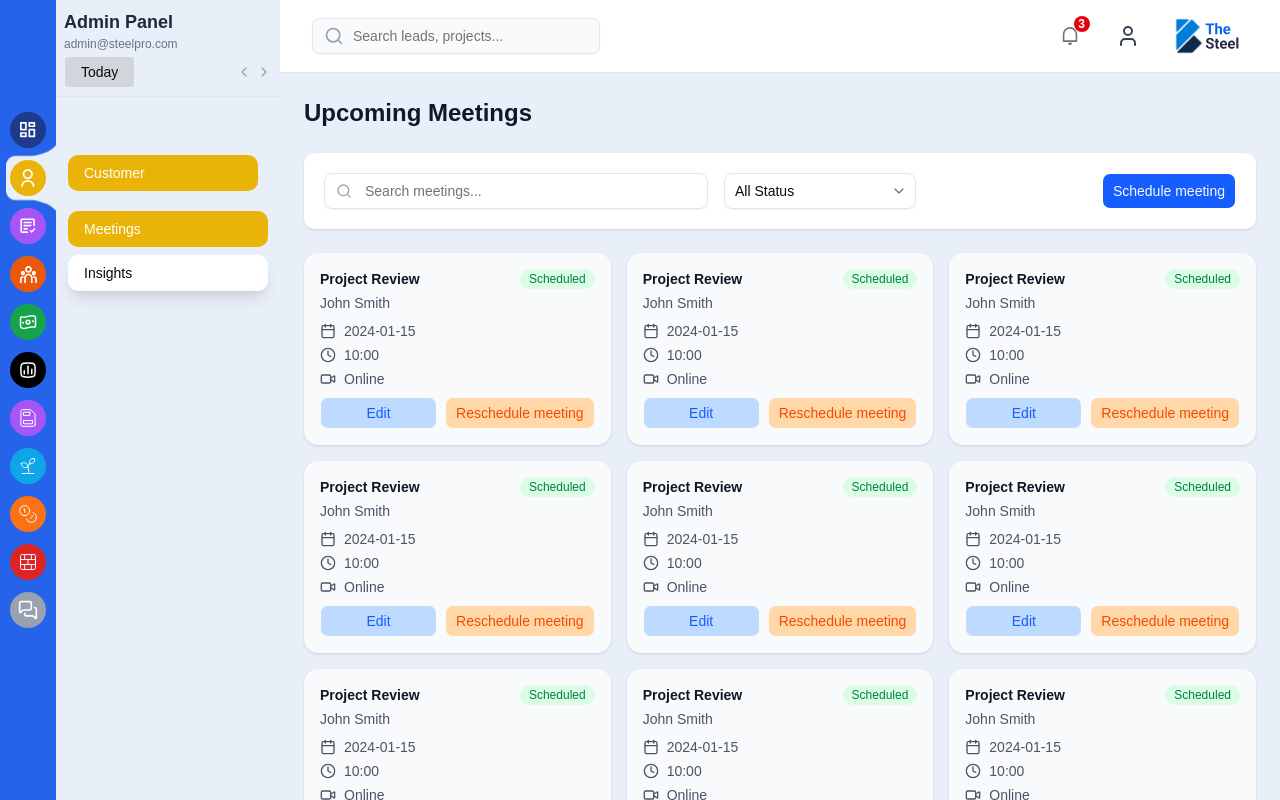
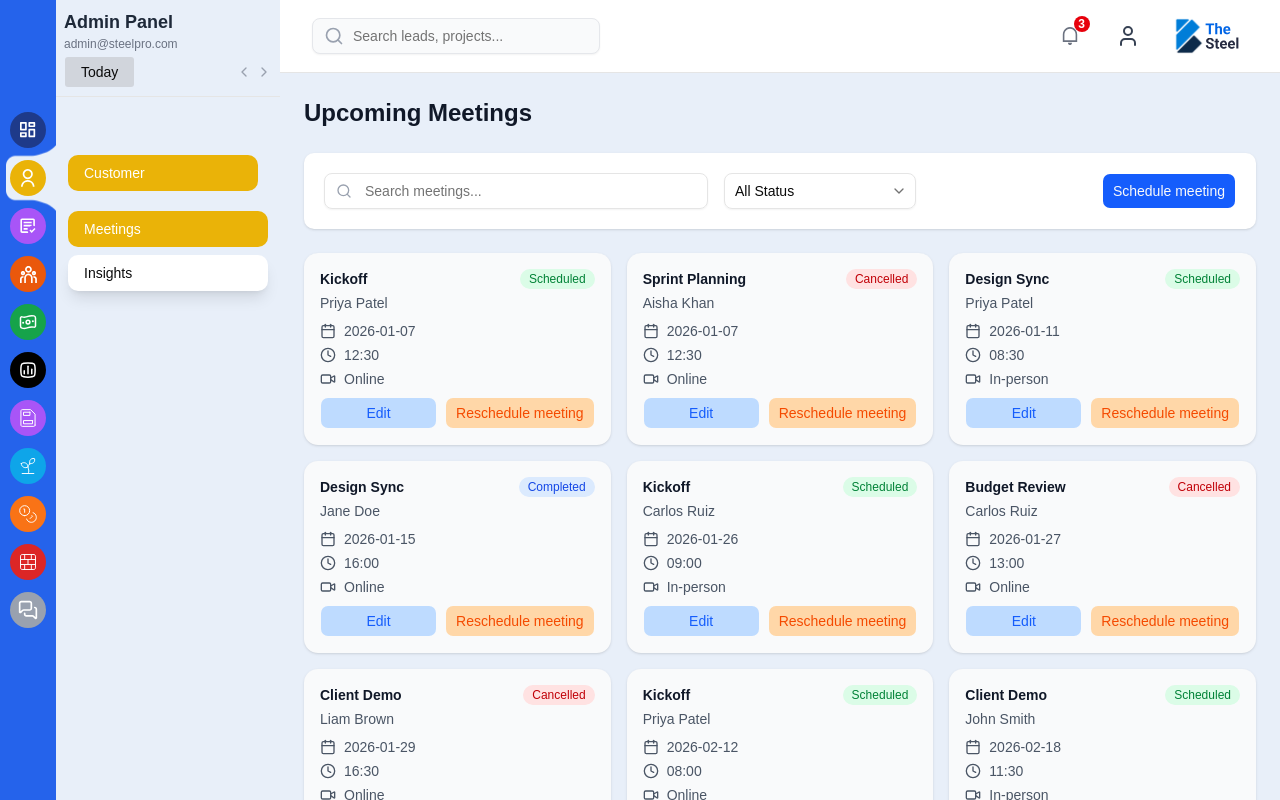
Before and after one commit to react6-flyweis/the-steel-admin, a React (Vite) app: page /customers/meetings in a window 1280 px wide. Built offline with nearby package versions, Linux system fonts and the light colour scheme.

Commit message:
feat: refactor MeetingsPage to generate mock meetings dynamically and enhance filtering options

```diff
--- a/src/pages/customers/meetings.tsx
+++ b/src/pages/customers/meetings.tsx
@@ -22,90 +22,65 @@ interface Meeting {
   type: "Online" | "In-person";
   status: "Scheduled" | "Cancelled" | "Completed";
 }
+// Generate randomized mock meetings for development/demo
+function generateMockMeetings(count: number): Meeting[] {
+  const titles = [
+    "Project Review",
+    "Kickoff",
+    "Client Demo",
+    "Sprint Planning",
+    "Retrospective",
+    "Design Sync",
+    "Budget Review",
+    "QA Review",
+  ];
+  const organizers = [
+    "John Smith",
+    "Jane Doe",
+    "Aisha Khan",
+    "Carlos Ruiz",
+    "Priya Patel",
+    "Liam Brown",
+  ];
+  const types: Meeting["type"][] = ["Online", "In-person"];
+  const statuses: Meeting["status"][] = ["Scheduled", "Completed", "Cancelled"];
 
-const mockMeetings: Meeting[] = [
-  {
-    id: "1",
-    title: "Project Review",
-    organizer: "John Smith",
-    date: "2024-01-15",
-    time: "10:00",
-    type: "Online",
-    status: "Scheduled",
-  },
-  {
-    id: "2",
-    title: "Project Review",
-    organizer: "John Smith",
-    date: "2024-01-15",
-    time: "10:00",
-    type: "Online",
-    status: "Scheduled",
-  },
-  {
-    id: "3",
-    title: "Project Review",
-    organizer: "John Smith",
-    date: "2024-01-15",
-    time: "10:00",
-    type: "Online",
-    status: "Scheduled",
-  },
-  {
-    id: "4",
-    title: "Project Review",
-    organizer: "John Smith",
-    date: "2024-01-15",
-    time: "10:00",
-    type: "Online",
-    status: "Scheduled",
-  },
-  {
-    id: "5",
-    title: "Project Review",
-    organizer: "John Smith",
-    date: "2024-01-15",
-    time: "10:00",
-    type: "Online",
-    status: "Scheduled",
-  },
-  {
-    id: "6",
-    title: "Project Review",
-    organizer: "John Smith",
-    date: "2024-01-15",
-    time: "10:00",
-    type: "Online",
-    status: "Scheduled",
-  },
-  {
-    id: "7",
-    title: "Project Review",
-    organizer: "John Smith",
-    date: "2024-01-15",
-    time: "10:00",
-    type: "Online",
-    status: "Scheduled",
-  },
-  {
-    id: "8",
-    title: "Project Review",
-    organizer: "John Smith",
-    date: "2024-01-15",
-    time: "10:00",
-    type: "Online",
-    status: "Scheduled",
-  },
-  {
-    id: "9",
-    title: "Project Review",
-    organizer: "John Smith",
-    date: "2024-01-15",
-    time: "10:00",
-    type: "Online",
-    status: "Scheduled",
-  },
-];
+  const rand = (arr: any[]) => arr[Math.floor(Math.random() * arr.length)];
+  const pad = (n: number) => n.toString().padStart(2, "0");
+
+  const today = new Date();
+  const makeDate = (offsetDays: number) => {
+    const d = new Date(today);
+    d.setDate(d.getDate() + offsetDays);
+    return d.toISOString().split("T")[0];
+  };
+
+  const items: Meeting[] = [];
+  for (let i = 0; i < count; i++) {
+    const offset = Math.floor(Math.random() * 60) - 15; // dates -15..+44 days
+    const hour = 8 + Math.floor(Math.random() * 9); // 8..16
+    const minute = Math.random() < 0.5 ? "00" : "30";
+    items.push({
+      id: `${Date.now().toString(36)}-${i}-${Math.floor(Math.random() * 1000)}`,
+      title: rand(titles),
+      organizer: rand(organizers),
+      date: makeDate(offset),
+      time: `${pad(hour)}:${minute}`,
+      type: rand(types),
+      status: rand(statuses),
+    });
+  }
+
+  // sort by date then time
+  items.sort((a, b) => {
+    if (a.date === b.date) return a.time.localeCompare(b.time);
+    return a.date.localeCompare(b.date);
+  });
+
+  return items;
+}
+
+const mockMeetings: Meeting[] = generateMockMeetings(9);
 
 export default function Meetings() {
   const navigate = useNavigate();
@@ -113,9 +88,13 @@ export default function Meetings() {
   const [statusFilter, setStatusFilter] = useState("all");
 
   const filteredMeetings = mockMeetings.filter((meeting) => {
+    const q = searchQuery.trim().toLowerCase();
     const matchesSearch =
-      meeting.title.toLowerCase().includes(searchQuery.toLowerCase()) ||
-      meeting.organizer.toLowerCase().includes(searchQuery.toLowerCase());
+      q === "" ||
+      meeting.title.toLowerCase().includes(q) ||
+      meeting.organizer.toLowerCase().includes(q) ||
+      meeting.date.toLowerCase().includes(q) ||
+      meeting.type.toLowerCase().includes(q);
     const matchesStatus =
       statusFilter === "all" ||
       meeting.status.toLowerCase() === statusFilter.toLowerCase();
@@ -161,6 +140,7 @@ export default function Meetings() {
             </SelectTrigger>
             <SelectContent>
               <SelectItem value="all">All Status</SelectItem>
+              <SelectItem value="scheduled">Scheduled</SelectItem>
               <SelectItem value="cancelled">Cancelled</SelectItem>
               <SelectItem value="completed">Completed</SelectItem>
             </SelectContent>
```
